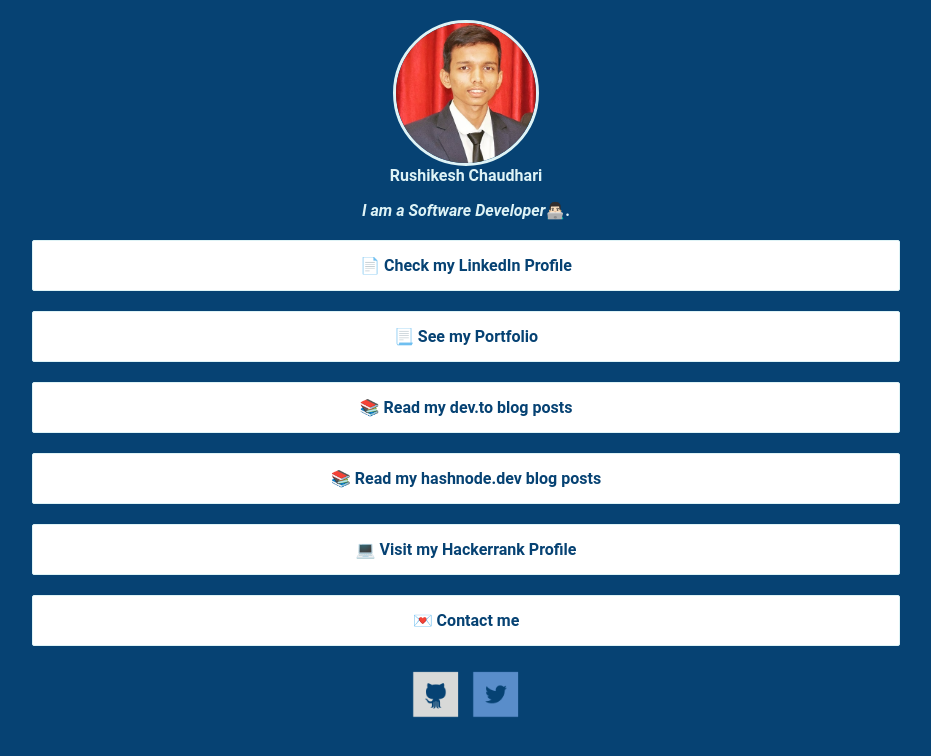
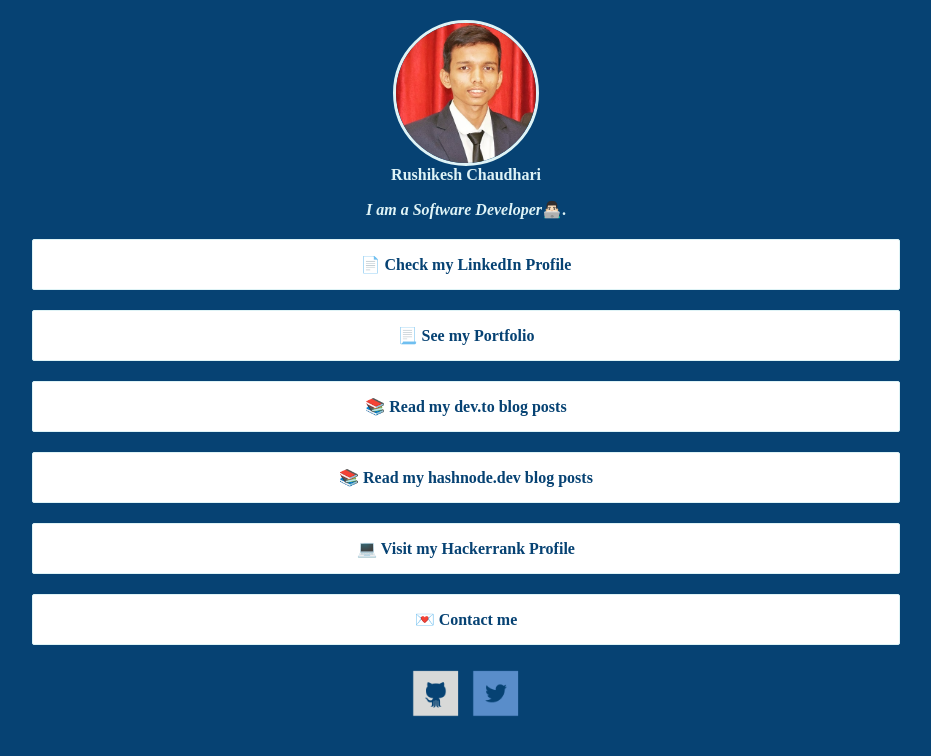
Before and after one commit to rushi-173/MyLinkstore, a PHP site: page /index.html in a window 1280 px wide. Shown: the top 756 px of the page, without its empty margins (174-1105 px from the left). Run offline with PHP 8.4, Linux system fonts and the light colour scheme.

Commit message:
change font

```diff
--- a/style.css
+++ b/style.css
@@ -10,7 +10,6 @@
 body{
 	background: var(--darkest-color);
 	color: var(--lightest-color);
-	font-family: 'Roboto', sans-serif;
 	align-content: center;
 	margin: auto;
 }
```
